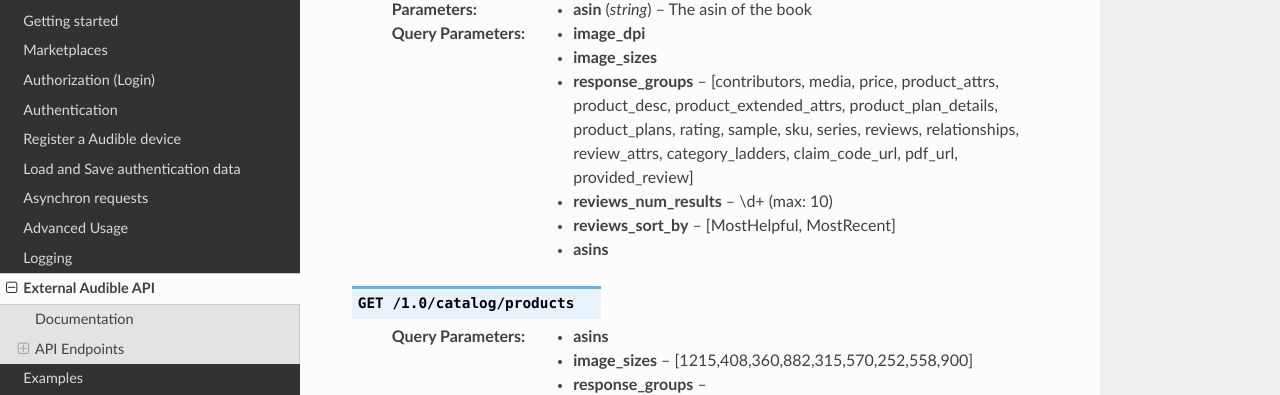
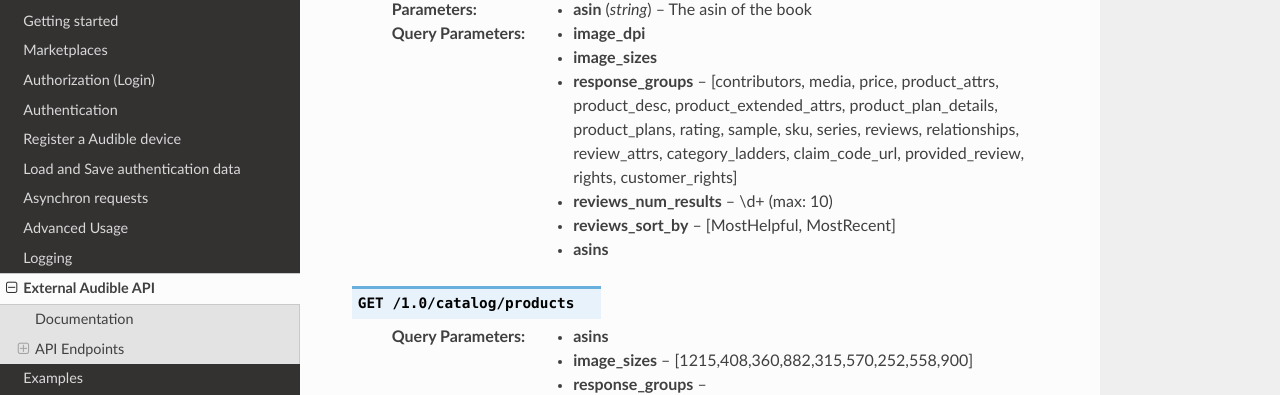
Before and after one commit to mkb79/Audible, a Sphinx documentation site: the page built from docs/source/misc/external_api.rst, in a window 1280 px wide and 900 px high, scrolled down 4333 px. Shown: the part 186-581 px from the top of the window. Built offline with Sphinx 7.4.7 and the Read the Docs theme 2.0.0, drawn with Linux system fonts in a browser that asks for light colours.

Commit message:
remove `pdf_url`, add `rights` and `customer_rights`

```diff
--- a/docs/source/misc/external_api.rst
+++ b/docs/source/misc/external_api.rst
@@ -207,7 +207,7 @@
    :type asin: string
    :query image_dpi:
    :query image_sizes:
-   :query response_groups: [contributors, media, price, product_attrs, product_desc, product_extended_attrs, product_plan_details, product_plans, rating, sample, sku, series, reviews, relationships, review_attrs, category_ladders, claim_code_url, pdf_url, provided_review]
+   :query response_groups: [contributors, media, price, product_attrs, product_desc, product_extended_attrs, product_plan_details, product_plans, rating, sample, sku, series, reviews, relationships, review_attrs, category_ladders, claim_code_url, provided_review, rights, customer_rights]
    :query reviews_num_results: \\d+ (max: 10)
    :query reviews_sort_by: [MostHelpful, MostRecent]
    :query asins:
```
